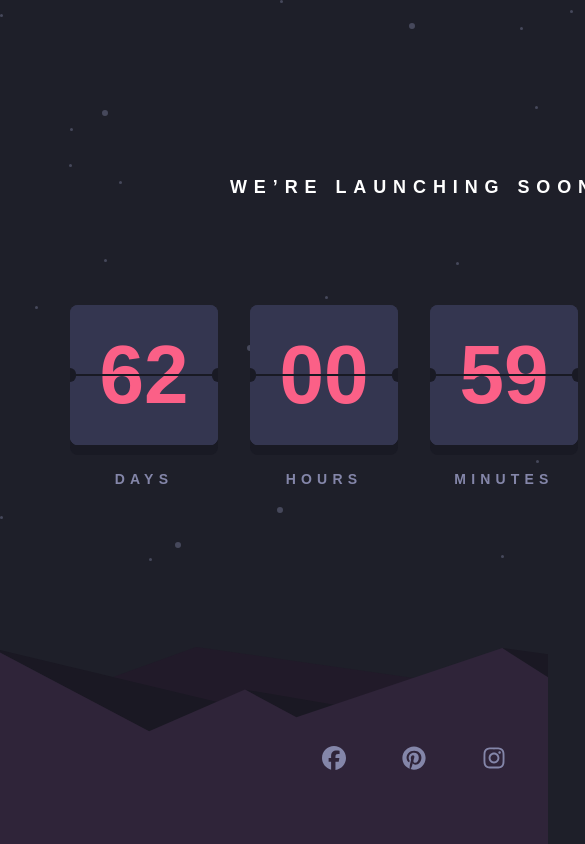
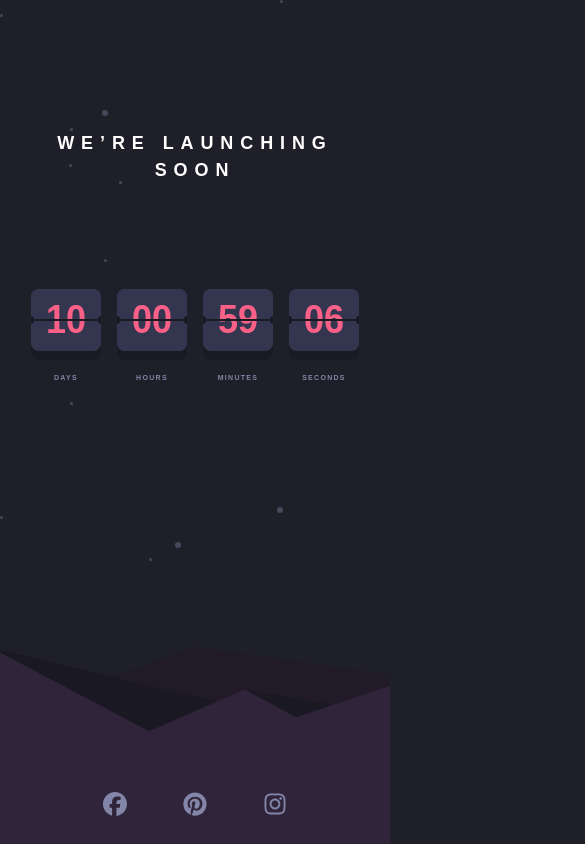
Before and after one commit to kim-fransson/launch-countdown-timer, a React (Vite) app: page / in a window 390 px wide. Shown: the top 844 px of the page, 585 px wide, since content can reach past the window. Built offline with nearby package versions, Linux system fonts and the light colour scheme.

Commit message:
mobile changes

```diff
--- a/src/App.css
+++ b/src/App.css
@@ -2,7 +2,7 @@
   min-height: 100svh;
   display: grid;
   grid-template-rows: 1fr 1fr 1fr;
-  padding: 70px;
+  padding: 24px;
 }
 
 h1 {
@@ -51,3 +51,9 @@ footer a:nth-child(3):hover {
   width: 24px;
   height: 24px;
 }
+
+@media (min-width: 768px) {
+  .app {
+    padding: 70px;
+  }
+}
--- a/src/components/FlipCountdown.css
+++ b/src/components/FlipCountdown.css
@@ -1,13 +1,13 @@
 .flipCountdown {
   display: flex;
-  gap: 32px;
+  gap: 16px;
   justify-content: center;
 }
 
 .flipCardContainer {
   position: relative;
-  width: 148px;
-  height: 140px;
+  width: 70px;
+  height: 61px;
   perspective-origin: 50% 50%;
   perspective: 300px;
   border-radius: 8px;
@@ -19,12 +19,13 @@
   margin-top: 26px;
   display: block;
   font-weight: 700;
-  font-size: 0.875em;
-  line-height: 1.1875em;
   text-align: center;
-  letter-spacing: 0.369921875em;
   text-transform: uppercase;
   color: var(--grayish-blue);
+
+  font-size: 0.4375em;
+  line-height: 0.5625em;
+  letter-spacing: 0.184960625em;
 }
 
 .upperCard::after,
@@ -37,8 +38,8 @@
   position: absolute;
   border-radius: 100%;
   background: var(--very-dark-mostly-black-blue);
-  height: 12px;
-  width: 12px;
+  height: 6px;
+  width: 6px;
 }
 
 .upperCard::after {
@@ -94,7 +95,7 @@
 .upperCard span,
 .lowerCard span,
 .flipCard span {
-  font-size: 5em;
+  font-size: 2.25em;
   font-weight: 700;
   color: var(--soft-red);
 }
@@ -205,3 +206,37 @@
     filter: brightness(0.4);
   }
 }
+
+@media (min-width: 768px) {
+  .flipCountdown {
+    gap: 32px;
+  }
+
+  .flipCardContainer {
+    width: 148px;
+    height: 140px;
+  }
+
+  .flipCardContainer__label {
+    margin-top: 26px;
+    font-size: 0.875em;
+    line-height: 1.1875em;
+    letter-spacing: 0.369921875em;
+  }
+
+  .upperCard::after,
+  .upperCard::before,
+  .lowerCard::after,
+  .lowerCard::before,
+  .flipCard::after,
+  .flipCard::before {
+    height: 12px;
+    width: 12px;
+  }
+
+  .upperCard span,
+  .lowerCard span,
+  .flipCard span {
+    font-size: 5em;
+  }
+}
--- a/src/components/FlipCountdown.jsx
+++ b/src/components/FlipCountdown.jsx
@@ -71,7 +71,7 @@ const FlipCardContainer = ({ digit, max, shuffle, label }) => {
 };
 
 export default function FlipCountdown() {
-  const targetDate = new Date("May 7, 2025 09:56:30"); // move to a zustand global state
+  const targetDate = new Date("Mars 16, 2025 09:56:30"); // move to a zustand global state
 
   const [time, setTime] = useState({
     ...getTimeDifference(targetDate),
```
